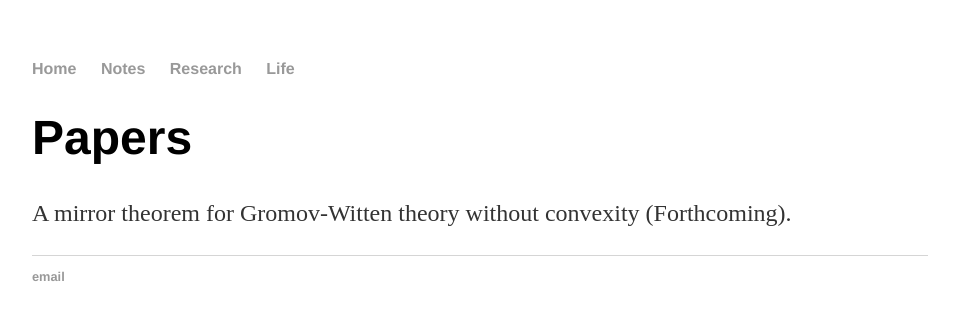
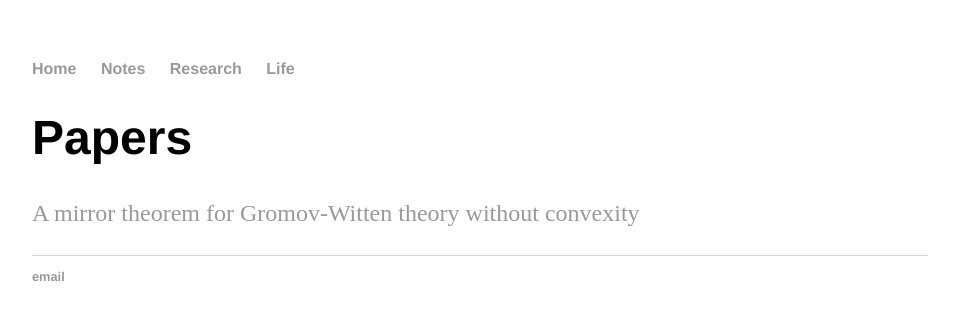
Before and after one commit to Junmathwang/junmathwang.github.io, a Jekyll site: the page built from research/index.html, in a window 1280 px wide. Shown: the top 320 px of the page, without its empty margins (160-1119 px from the left). Built offline with Jekyll 4.4.1, drawn with Linux system fonts in a browser that asks for light colours.

Commit message:
Update index.html

```diff
--- a/research/index.html
+++ b/research/index.html
@@ -7,6 +7,6 @@ title: Research of Jun Wang
 
 					<h1>Papers</h1>
 
-					<p> A mirror theorem for Gromov-Witten theory without convexity (Forthcoming).
+					<p> <a href="http://arxiv.org/abs/1910.14440">A mirror theorem for Gromov-Witten theory without convexity</a>
 
 	</div>
```
